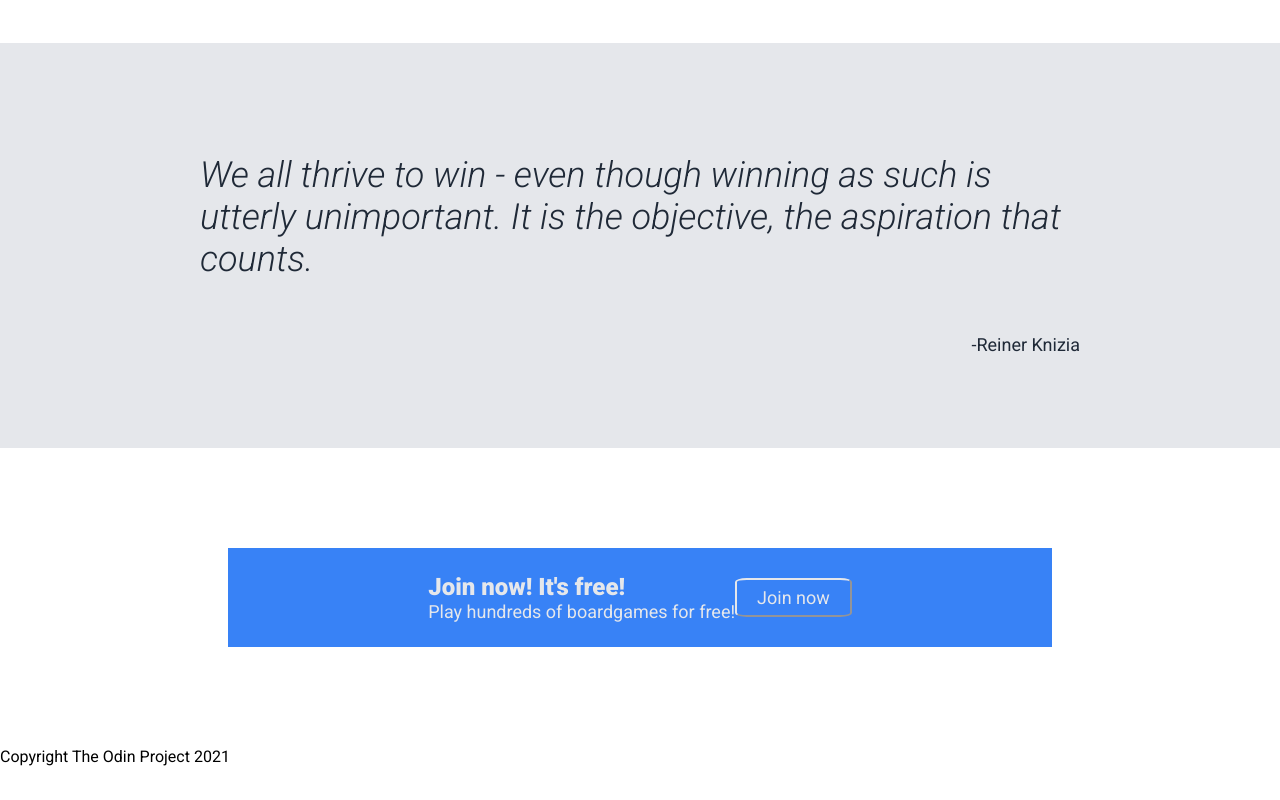
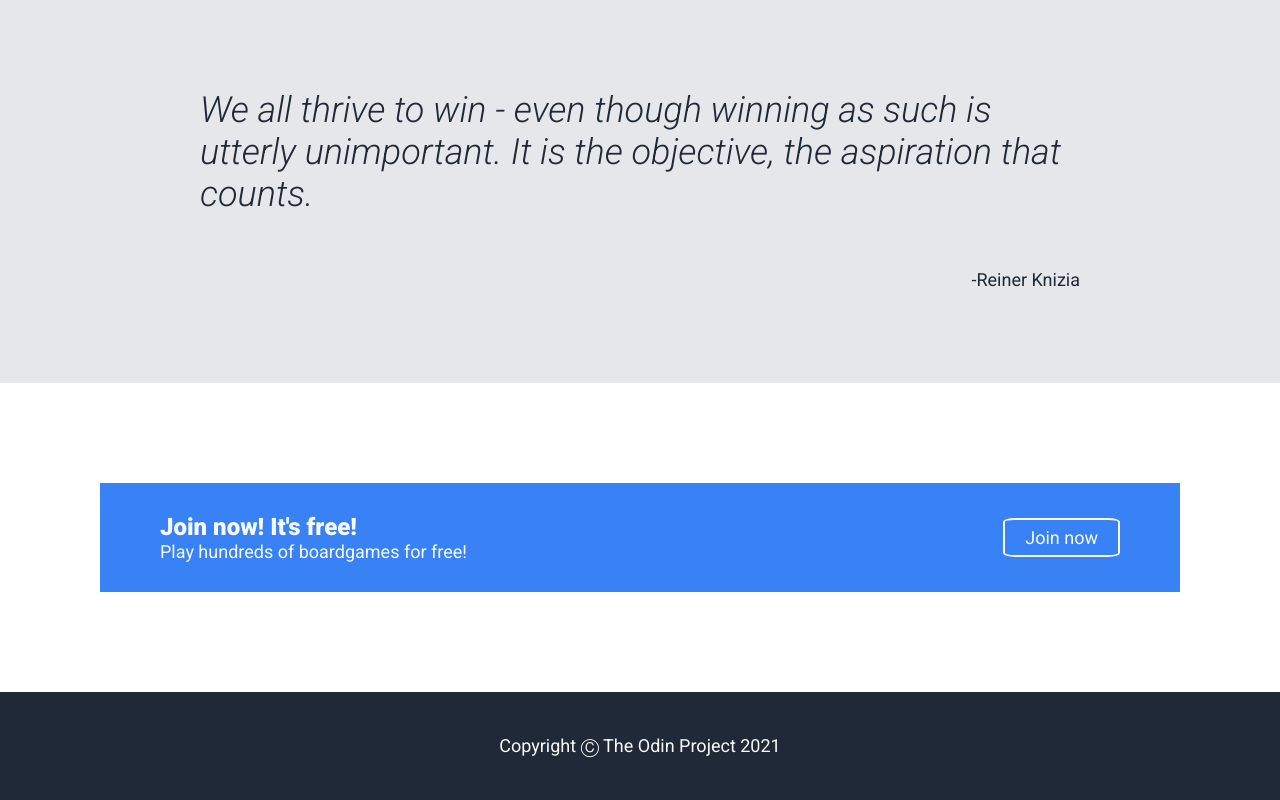
Before and after one commit to remonjames/landing-page, a plain HTML site: page index.html in a window 1280 px wide. Shown: the part 1107-1907 px from the top of the page. Drawn offline with Linux system fonts and the light colour scheme.

Commit message:
added cta and footer, webpage done

```diff
--- a/index.html
+++ b/index.html
@@ -75,20 +75,17 @@
 
     <section class="cta">
         <div class=cta-container>
-            <div>
+            <div class="cta-content">
                 <h3 class="cta-text">Join now! It's free!</h3>
                 <p class="cta-text">Play hundreds of boardgames for free!</p>
             </div>
             <button class="button2">Join now</button>
         </div>
-
     </section>
 
-    <section>
-        <p>Copyright The Odin Project 2021</p>
+    <section class="footer">
+        <p>Copyright &#x24B8; The Odin Project 2021</p>
     </section>
-
-
 </body>
 
 </html>
--- a/style.css
+++ b/style.css
@@ -44,17 +44,19 @@ li a {
 .heading {
     display: flex;
     margin-top: 50px;
+    justify-content: space-around;
 }
 
 .heading-content {
-    padding: 0 100px 50px;
-    max-width: 600px;
+    max-width: 400px;
 }
 
 .heading-text {
     color: #F9FAF8;
     font-size: 48px;
     font-weight: 900;
+    padding: 0;
+    margin: 0;
 }
 
 .heading-subtext {
@@ -131,22 +133,19 @@ li a {
 /* cta */
 
 .cta {
-    align-items: center;
-    display: flex;
-    justify-content: center;
-    margin: 100px;
+    margin: 100px 100px;
 }
 
 .cta-container {
     align-items: center;
     background-color: #3882F6;
     display: flex;
-    padding: 25px 200px;
+    padding: 30px 60px;
     justify-content: space-between;
 }
 
 .cta-text {
-    color: #E5E7EB;
+    color: #F9FAF8;
     margin: 0;
     padding: 0;
 }
@@ -161,10 +160,21 @@ li a {
 
 .button2 {
     background-color: #3882F6;
-    border-color: #E5E7EB;
+    border: 2px solid #F9FAF8;
     border-radius: 10%;
-    color: #E5E7EB;
+    color: #F9FAF8;
     font-size: 18px;
     padding: 7px 20px;
     text-decoration: none;
 }
+
+/* Footer */
+
+.footer {
+    background-color: #1F2937;
+    color:#F9FAF8;
+    font-size: 18px;
+    padding-top: 25px;
+    padding-bottom: 25px;
+    text-align: center;
+}
```
Also changed, not shown: 1 other file.
